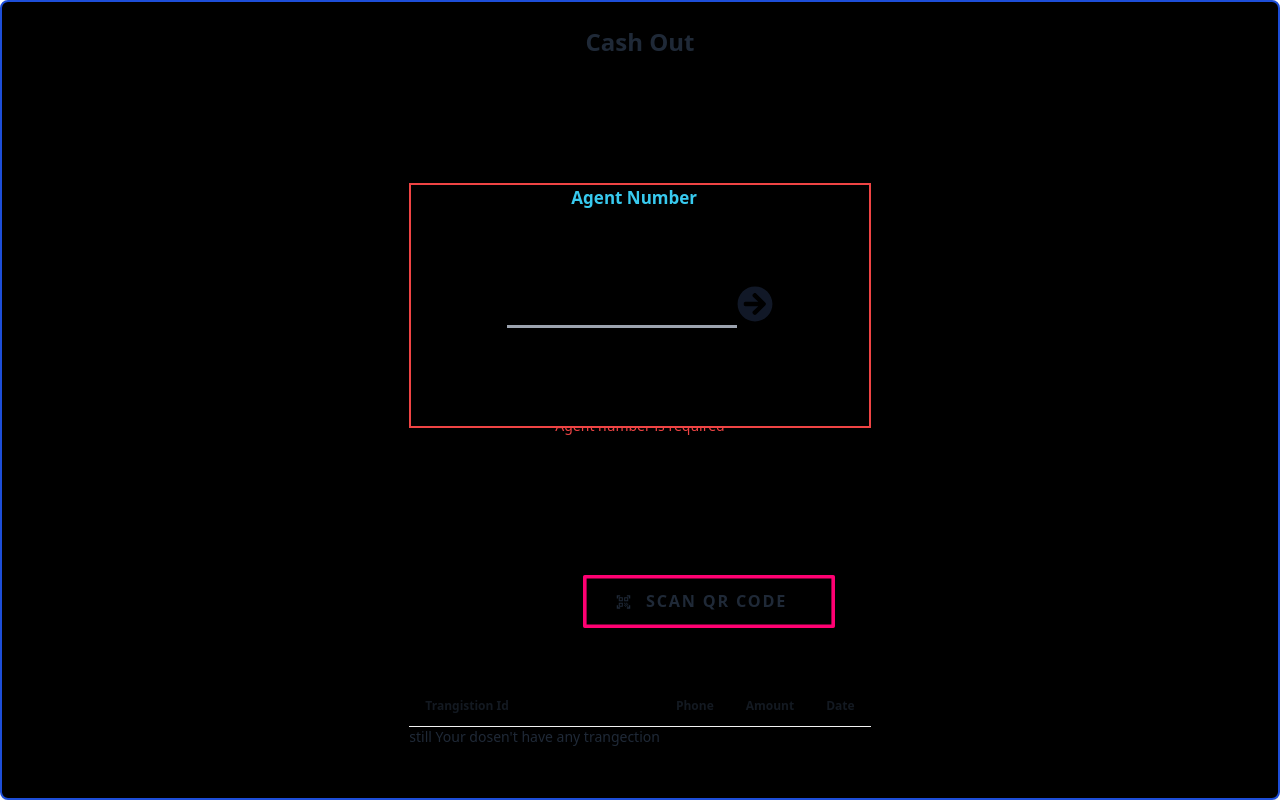
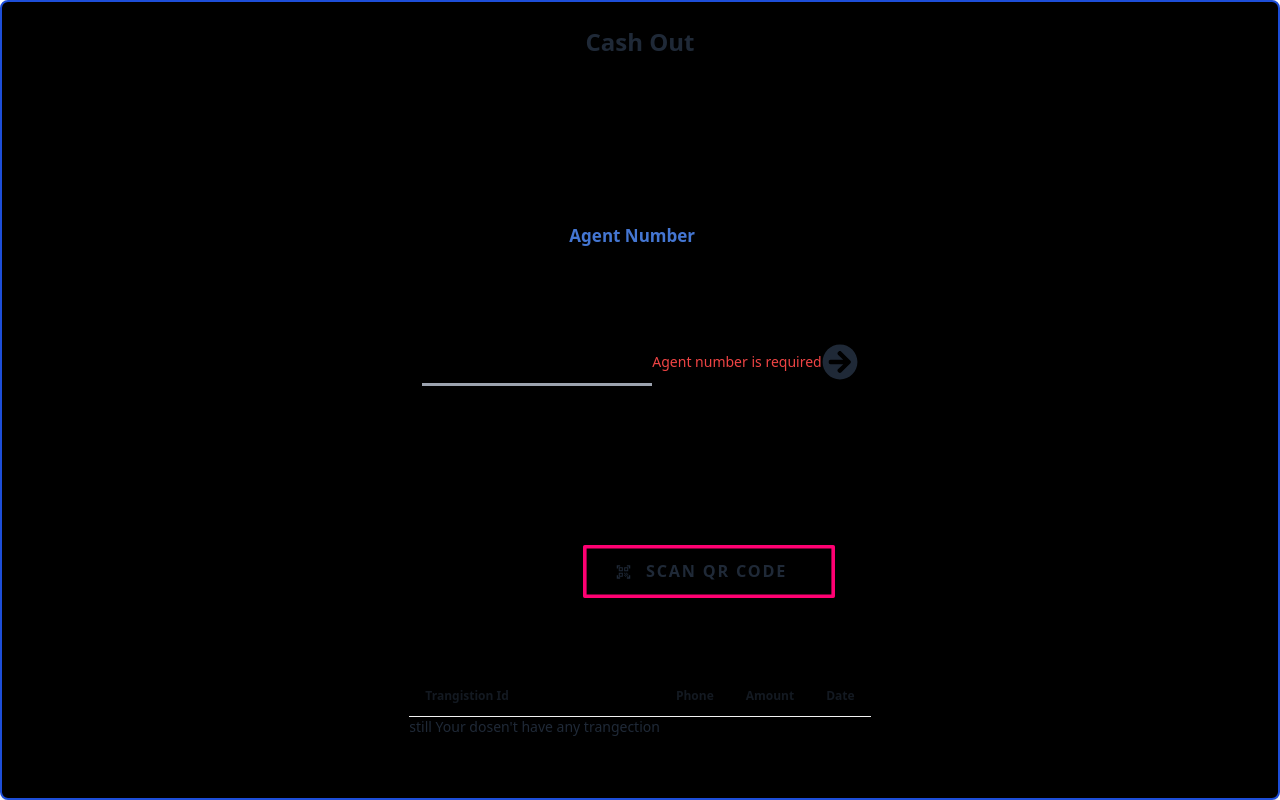
Before and after one commit to ABidhasan134/your-cash-clinte, a React (Vite) app: page /cashOut in a window 1280 px wide. Both pictures are taken after a click on the button 754 px from the left and 361 px from the top of the page. Built offline with nearby package versions, Linux system fonts and the light colour scheme.

Commit message:
cashout amount

```diff
--- a/src/shared/cash out/cashOut.jsx
+++ b/src/shared/cash out/cashOut.jsx
@@ -18,36 +18,42 @@ const CashOut = () => {
     formState: { errors },
   } = useForm();
   const [agentStatus, setAgentStatus] = useState(false);
-  const [btn1,setBtn1]=useState(false);
-  const [agentNumber,setAgentNumber]=useState()
+  const [btn1, setBtn1] = useState(false);
+  const [agentNumber, setAgentNumber] = useState();
+  const [cashStatus, setCashStatus] = useState(false);
+  const [btn2, setBtn2] = useState(false);
+  const [cashAmout, setCashAmout] = useState();
   // this will log the value on every change
-   const handleAgentNumberChange = (e) => {
+  const handleAgentNumberChange = (e) => {
     const value = e.target.value;
 
     if (value.length === 11) {
       console.log("valid number", value);
       setAgentStatus(true);
-      setAgentNumber(value)
+      setAgentNumber(value);
     } else {
       console.log("agent number is not valid", value);
       setAgentStatus(false);
     }
   };
-  const onSubmit = (data) => {
-    console.log("Cash Out Submitted Data:", data);
-    // send data to backend here
-    // const res=axiosPublic.patch(`/cashOut`);
-    // console.log(res.data);
+  const handleAmoutChange = (e) => {
+    const value = e.target.value;
+
+
+      setCashStatus(true);
+      setCashAmout(value);
+
+      console.log("your amount of cash out is", value);
+      // setAgentStatus(false);
+
   };
   const handelNumAgent = () => {
-    // const value = e.target.value;
-    // if (value.length === 11) {
-      setBtn1(true);
-      // setAgentNumber(value)
-      console.log("agent number is", agentNumber);
-    // } else {
-    //   console.log("agent number is not valid");
-    // }
+    setBtn1(true);
+    console.log("agent number is", agentNumber);
+  };
+  const handelCashAmount = () => {
+    setBtn2(true);
+    console.log("cash out amount on submit", cashAmout);
   };
   return (
     <motion.div
@@ -61,58 +67,80 @@ const CashOut = () => {
         <h2 className="text-2xl font-bold mb-4">Cash Out</h2>
       </div>
 
-      <div className="relative w-full pt-5 flex justify-center items-center text-center bg-black border-2 border-red-500 py-6">
-        {/* <form action="" onSubmit={handleSubmit(onSubmit)}> */}
+      <div className="relative w-full pt-5 flex justify-center items-center text-center bg-black py-6">
+        {/* agent number */}
+        <>
         <input
           type="text"
           placeholder="Enter your agent number"
           {...register("agentNumber", { required: true })}
           onChange={handleAgentNumberChange}
-          className={`${btn1 === true ? "relative -left-96 hidden" : "my-5 peer w-[230px] border-0 border-b-2 border-gray-400 bg-transparent py-2.5 text-white text-[17px] placeholder-transparent focus:border-b-[3px] focus:outline-none focus:ring-0 focus:border-b-gradient-to-r focus:from-[#116399] focus:to-[#38caef] font-normal focus:font-bold transition-all duration-200"}`}
+          className={`${btn1 === true ? "hidden" : "my-5 peer w-[230px] border-0 border-b-2 border-gray-400 bg-transparent py-2.5 text-white text-[17px] placeholder-transparent focus:border-b-[3px] focus:outline-none focus:ring-0 focus:border-b-gradient-to-r focus:from-[#992311] focus:to-[#4476d2] font-normal focus:font-bold transition-all duration-200"}`}
         />
 
         <label
           htmlFor="agentNumber"
-          className={`${btn1 === true ? "absolute -left-96" : "absolute left-40 top-0 text-[17px] text-gray-400 transition-all peer-placeholder-shown:top-5 peer-placeholder-shown:text-[17px] peer-placeholder-shown:cursor-text peer-focus:top-0 peer-focus:text-[17px] peer-focus:text-[#38caef] peer-focus:font-bold"}`}
+          className={`${btn1 === true ? "absolute -left-96 hidden" : "absolute left-40 top-0 text-[17px] text-gray-400 transition-all peer-placeholder-shown:top-5 peer-placeholder-shown:text-[17px] peer-placeholder-shown:cursor-text peer-focus:top-0 peer-focus:text-[17px] peer-focus:text-[#4476d2] peer-focus:font-bold"}`}
         >
           Agent Number
         </label>
-
-        {/* <input
-          type="text"
-          placeholder="Enter your cash out amount"
-          {...register("cashAmount", { required: true })}
-          // onChange={handleAgentNumberChange}
-          className={`${agentStatus === true ? "my-5 peer w-[230px] border-0 border-b-2 border-red-400 bg-transparent py-2.5 text-white text-[17px] placeholder-transparent focus:border-b-[3px] focus:outline-none focus:ring-0 focus:border-b-gradient-to-r focus:from-[#116399] focus:to-[#38caef] font-normal focus:font-bold transition-all duration-200" : "relative -left-96 hidden"}`}
-        />
-
-        <label
-          htmlFor="agentNumber"
-          className={`${agentStatus === true ? "absolute -left-96" : "absolute left-40 top-0 text-[17px] text-gray-400 transition-all peer-placeholder-shown:top-5 peer-placeholder-shown:text-[17px] peer-placeholder-shown:cursor-text peer-focus:top-0 peer-focus:text-[17px] peer-focus:text-[#38caef] peer-focus:font-bold"}`}
-        >
-          Agent Number
-        </label> */}
-
-        {
-          //   agentNum===true?<button type="submit">
-          //   <FaArrowCircleRight className="text-4xl scale-90 hover:scale-100 duration-[1s] hover:text-[#FF0072]" />
-          // </button>:
-          <button type="submit" onClick={handleSubmit(handelNumAgent)}>
-            <FaArrowCircleRight
-              className={`${agentStatus === true ? "text-4xl scale-90 hover:scale-100 duration-[1s] hover:text-[#FF0072]" : "text-4xl text-gray-900"}`}
-            />
-          </button>
-        }
-
-        {/* </form> */}
-      </div>
-
-      {errors.agentNumber && (
-        <p className="text-red-500 text-sm text-center -mt-3">
+        {errors.agentNumber && (
+        <p className="text-red-500 text-sm text-center -top-10 z-10">
           Agent number is required
         </p>
       )}
 
+        {btn1 === true ? (
+          ""
+        ) : (
+          <button type="submit" onClick={handleSubmit(handelNumAgent)}>
+            <FaArrowCircleRight
+              className={`${agentStatus === true ? `text-4xl scale-90 hover:scale-100 duration-[1s] hover:text-[#4476d2] ` : "text-4xl text-gray-900"}?`}
+            />
+          </button>
+        )}
+        </>
+        {/* cash out amount */}
+
+      {
+        btn1===true?
+        <>
+        <input
+          type="text"
+          placeholder="Enter your agent number"
+          {...register("cashAmount", { required: true,max: 30000,min: 10 })}
+          onChange={handleAmoutChange}
+          className={`${btn2 === true ? "relative -left-96 hidden" : "my-5 peer w-[230px] border-0 border-b-2 border-gray-400 bg-transparent py-2.5 text-white text-[17px] placeholder-transparent focus:border-b-[3px] focus:outline-none focus:ring-0 focus:border-b-gradient-to-r focus:from-[#116399] focus:to-[#38caef] font-normal focus:font-bold transition-all duration-200"}`}
+        />
+
+        <label
+          htmlFor="cashAmount"
+          className={`${btn2 === true ? "absolute -left-96 hidden" : "absolute left-40 top-0 text-[17px] text-gray-400 transition-all peer-placeholder-shown:top-5 peer-placeholder-shown:text-[17px] peer-placeholder-shown:cursor-text peer-focus:top-0 peer-focus:text-[17px] peer-focus:text-[#38caef] peer-focus:font-bold"}`}
+        >
+          Enter your cash out amount
+        </label>
+
+          {
+            btn2===true?"":
+            <button type="submit" onClick={handleSubmit(handelCashAmount)}>
+            <FaArrowCircleRight
+              className={`${cashStatus === true ? `text-4xl scale-90 hover:scale-100 duration-[1s] hover:text-[#FF0072] ` : "text-4xl text-gray-900"}?`}
+            />
+          </button>
+          }
+        </>:""
+      }
+      {errors.cashAmount && (
+        <p className="text-red-500 text-sm text-center -top-10 z-10">
+          {errors.cashAmount.message}
+        </p>
+      )}
+
+      </div>
+
+
+
+      {/* QR code sceaner */}
       <div className="grid justify-center items-center">
         <button
           type="button"
```
